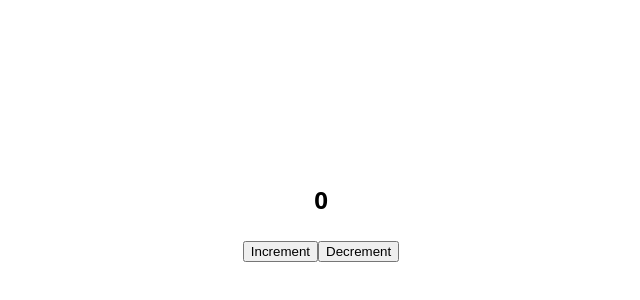
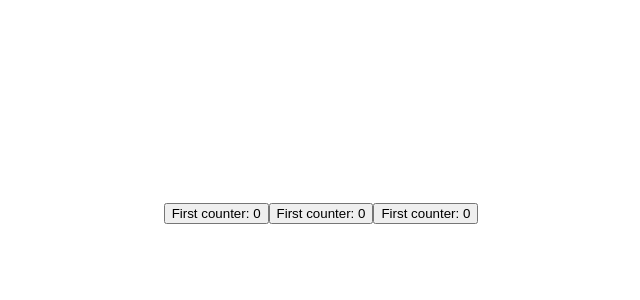
Before and after one commit to Kit-Trowbridge/react-practice, a React (Vite) app: page / in a window 1280 px wide. Shown: the part 188-488 px from the top of the page, without its empty margins (319-959 px from the left). Built offline with nearby package versions, Linux system fonts and the light colour scheme.

Commit message:
adding updated counter from materials

```diff
--- a/src/components/Counter.jsx
+++ b/src/components/Counter.jsx
@@ -1,24 +1,47 @@
-import { useState } from "react"
+// import { useState } from "react"
 
-const Counter = () => {
-    const [count, setCount] = useState(0)
-    const countIncrementer = () => {
-        // countIncrementer doesn't need to return anything, it just calls setCount
-        // useState is what returns the count value
-        setCount(count + 1);
+// const Counter = () => {
+//     const [count, setCount] = useState(0)
+//     const countIncrementer = () => {
+//         // countIncrementer doesn't need to return anything, it just calls setCount
+//         // useState is what returns the count value
+//         setCount(count + 1);
+//     }
+
+//     const countDecrementer = () => {
+//         setCount(count - 1);
+//     }
+
+//     return(
+//         <div>
+//             <h2>{count}</h2>
+//             <button onClick={countIncrementer}>Increment</button>
+//             <button onClick={countDecrementer}>Decrement</button>
+//         </div>
+//     )
+// };
+
+// export default Counter
+
+import { useState } from "react";
+
+const Counters = () => {
+    const [listOfCounts, setListOfCounts] = useState([0,0,0])
+
+    const updateCounter = (index) => {
+        const newCounts = [...listOfCounts] // This is a "spread" operator, and it's the same as doing `const newCounts = [listOfCounts[0], listOfCounts[1], listOfCounts[2]]`
+        newCounts[index] ++                 // Increment the relevant count in the *new* array
+        setListOfCounts(newCounts)          // Use new array to set new state
     }
 
-    const countDecrementer = () => {
-        setCount(count - 1);
-    }
+    return (
+    <>
+        <button onClick={()=> updateCounter(0)}>First counter: {listOfCounts[0]}</button>
+        <button onClick={()=> updateCounter(1)}>First counter: {listOfCounts[1]}</button>
+        <button onClick={()=> updateCounter(2)}>First counter: {listOfCounts[2]}</button>
+    </>
+    )
 
-    return(
-        <div>
-            <h2>{count}</h2>
-            <button onClick={countIncrementer}>Increment</button>
-            <button onClick={countDecrementer}>Decrement</button>
-        </div>
-    )
-};
+}
 
-export default Counter
+export default Counters;
```
